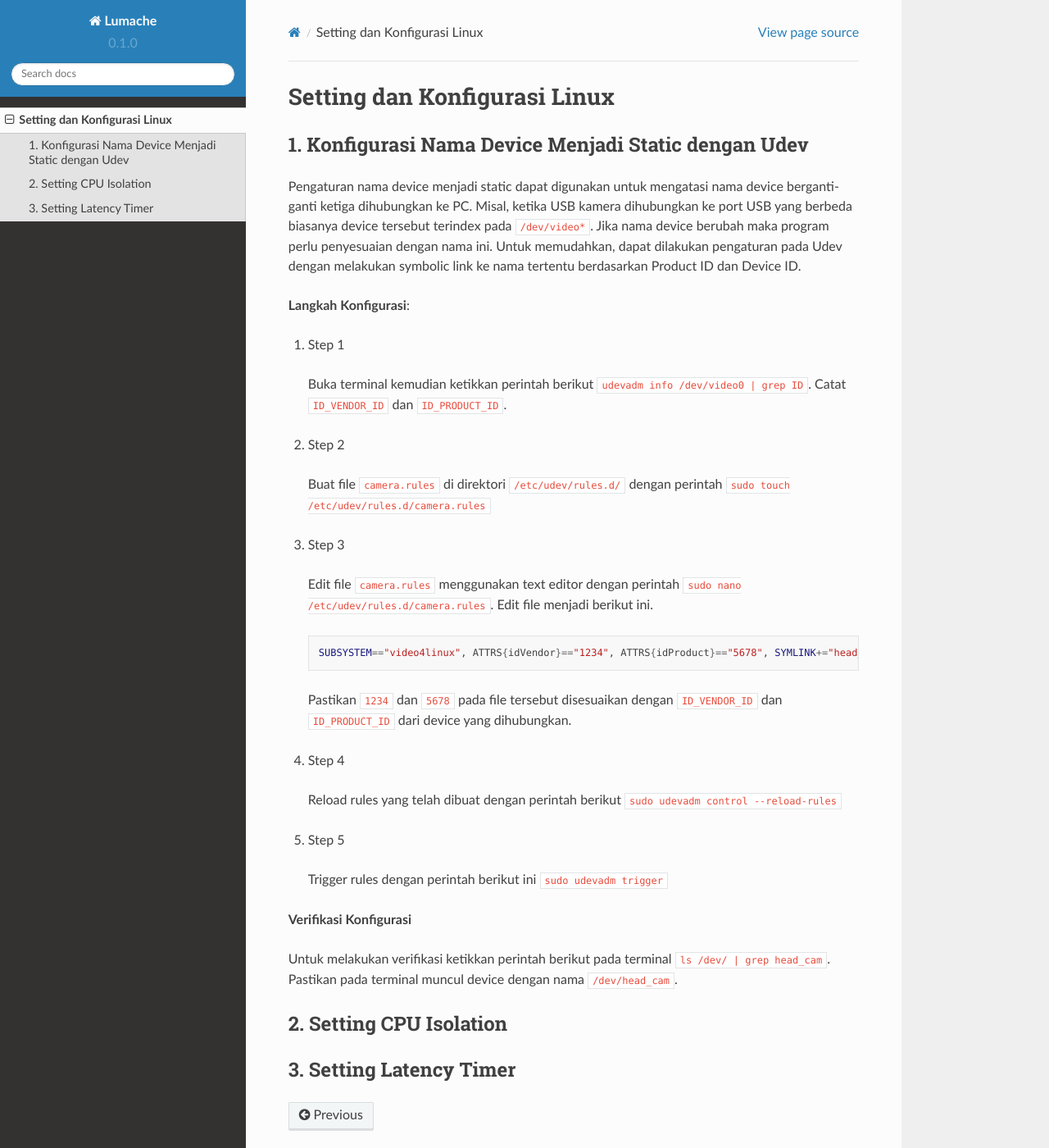
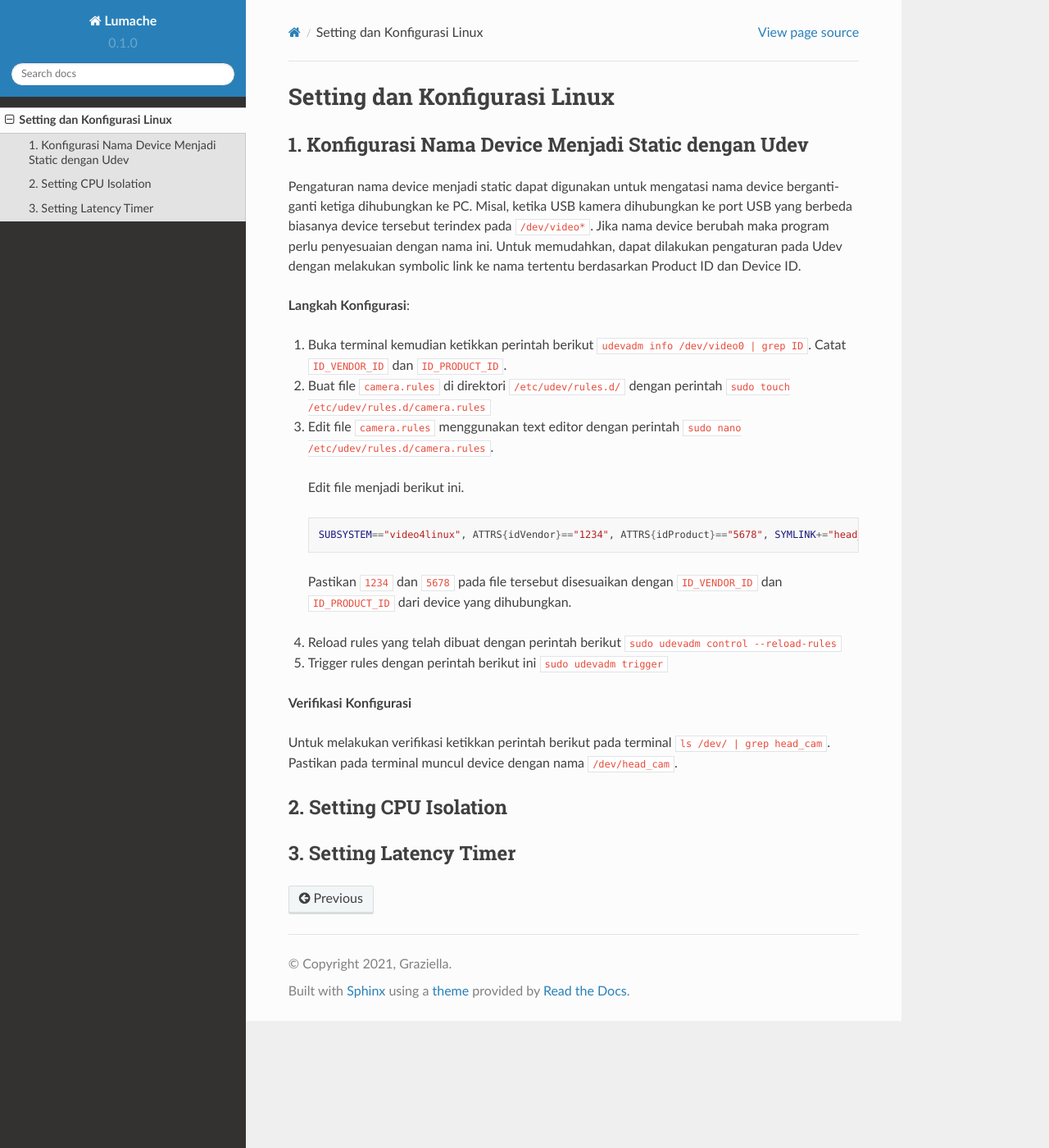
Before and after one commit to ekorudiawan/ekorudiawan-notes, a Sphinx documentation site: the page built from docs/source/linux.rst, in a window 1280 px wide and 1400 px high. Shown: the whole window at 82% size. Built offline with Sphinx 7.4.7 and the Read the Docs theme 2.0.0, drawn with Linux system fonts in a browser that asks for light colours; pages that are not in the unit, such as notebooks, are missing from menus.

Commit message:
Update linux.rst

```diff
--- a/docs/source/linux.rst
+++ b/docs/source/linux.rst
@@ -9,22 +9,17 @@ Untuk memudahkan, dapat dilakukan pengaturan pada Udev dengan melakukan symbolic
 
 **Langkah Konfigurasi**:
 
-1. Step 1
-  Buka terminal kemudian ketikkan perintah berikut ``udevadm info /dev/video0 | grep ID``. Catat ``ID_VENDOR_ID`` dan ``ID_PRODUCT_ID``.
-2. Step 2
-  Buat file ``camera.rules`` di direktori ``/etc/udev/rules.d/`` dengan perintah ``sudo touch /etc/udev/rules.d/camera.rules``
-3. Step 3
-  Edit file ``camera.rules`` menggunakan text editor dengan perintah ``sudo nano /etc/udev/rules.d/camera.rules``.
+1. Buka terminal kemudian ketikkan perintah berikut ``udevadm info /dev/video0 | grep ID``. Catat ``ID_VENDOR_ID`` dan ``ID_PRODUCT_ID``.
+2. Buat file ``camera.rules`` di direktori ``/etc/udev/rules.d/`` dengan perintah ``sudo touch /etc/udev/rules.d/camera.rules``
+3. Edit file ``camera.rules`` menggunakan text editor dengan perintah ``sudo nano /etc/udev/rules.d/camera.rules``.
   Edit file menjadi berikut ini.
 
   .. code-block:: shell
 
     SUBSYSTEM=="video4linux", ATTRS{idVendor}=="1234", ATTRS{idProduct}=="5678", SYMLINK+="head_cam"
   Pastikan ``1234`` dan ``5678`` pada file tersebut disesuaikan dengan ``ID_VENDOR_ID`` dan ``ID_PRODUCT_ID`` dari device yang dihubungkan.
-4. Step 4
-  Reload rules yang telah dibuat dengan perintah berikut ``sudo udevadm control --reload-rules``
-5. Step 5
-  Trigger rules dengan perintah berikut ini ``sudo udevadm trigger``
+4. Reload rules yang telah dibuat dengan perintah berikut ``sudo udevadm control --reload-rules``
+5. Trigger rules dengan perintah berikut ini ``sudo udevadm trigger``
 
 **Verifikasi Konfigurasi**
 
```
